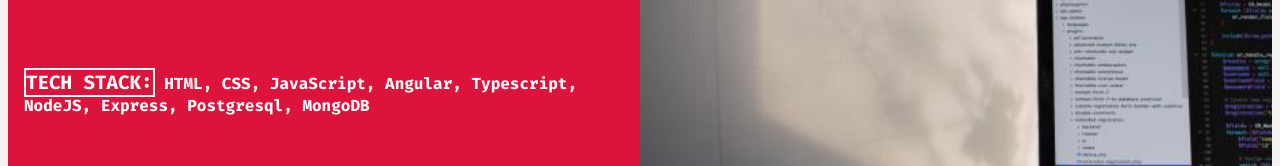
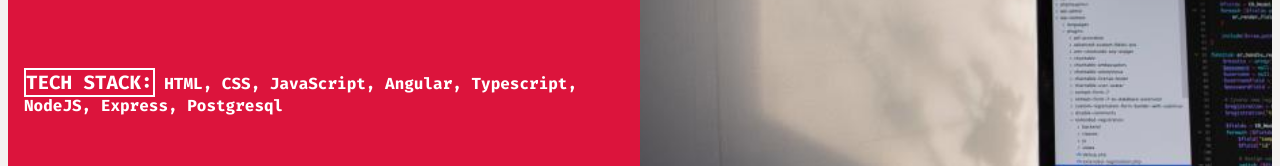
Before and after one commit to khwilo/khwilo, an Angular app: page /about in a window 1280 px wide. Shown: the part 300-466 px from the top of the page. Built offline with nearby package versions, Linux system fonts and the light colour scheme.

Commit message:
Remove tech stack

```diff
--- a/src/app/about/about.component.html
+++ b/src/app/about/about.component.html
@@ -7,7 +7,7 @@
     <hr id="about__horizontal-line" />
     <section id="outro">
       <span class="title">TECH STACK:</span> HTML, CSS, JavaScript, Angular,
-      Typescript, NodeJS, Express, Postgresql, MongoDB
+      Typescript, NodeJS, Express, Postgresql
     </section>
     <hr id="about__horizontal-line" />
     <p>GET IN TOUCH:</p>
```
